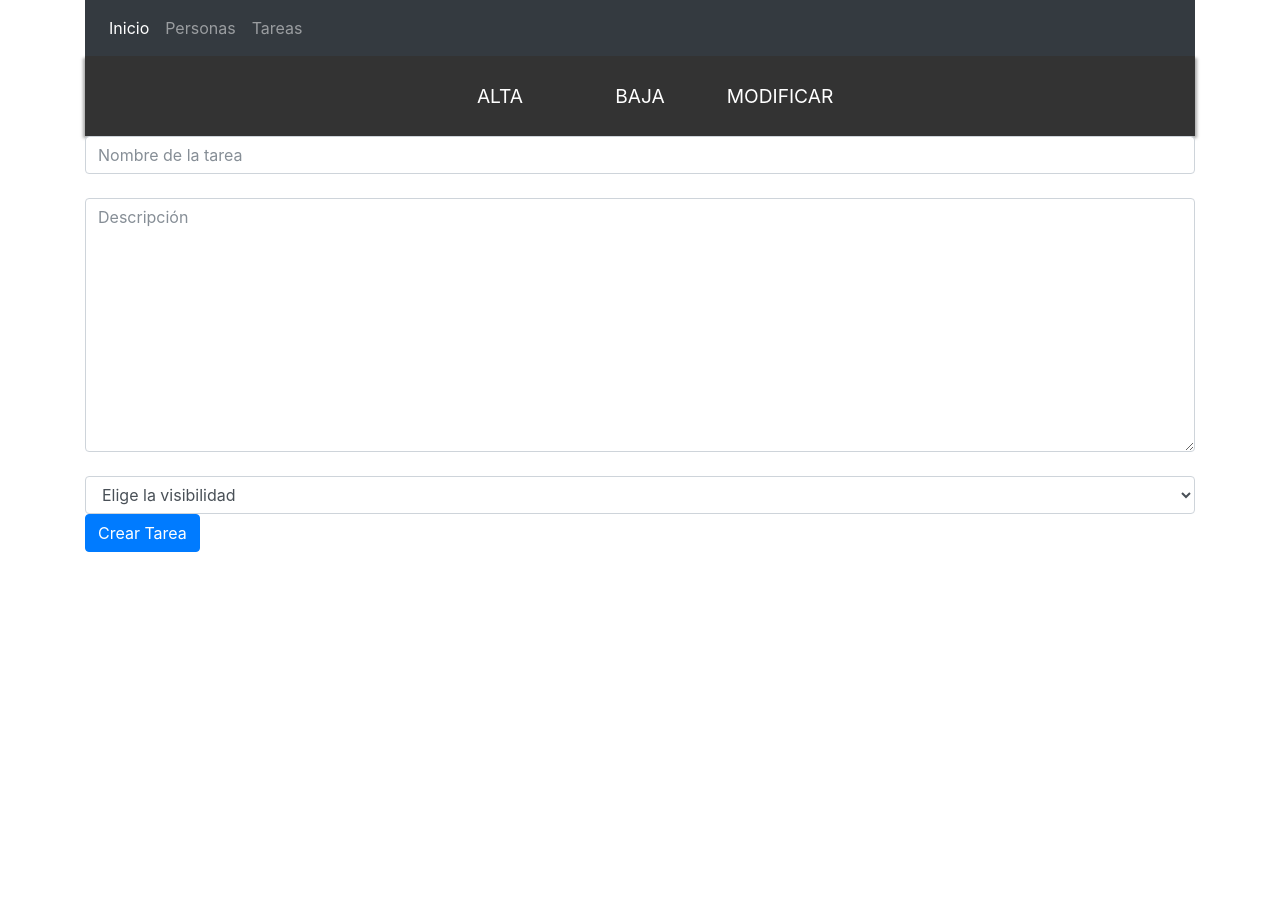
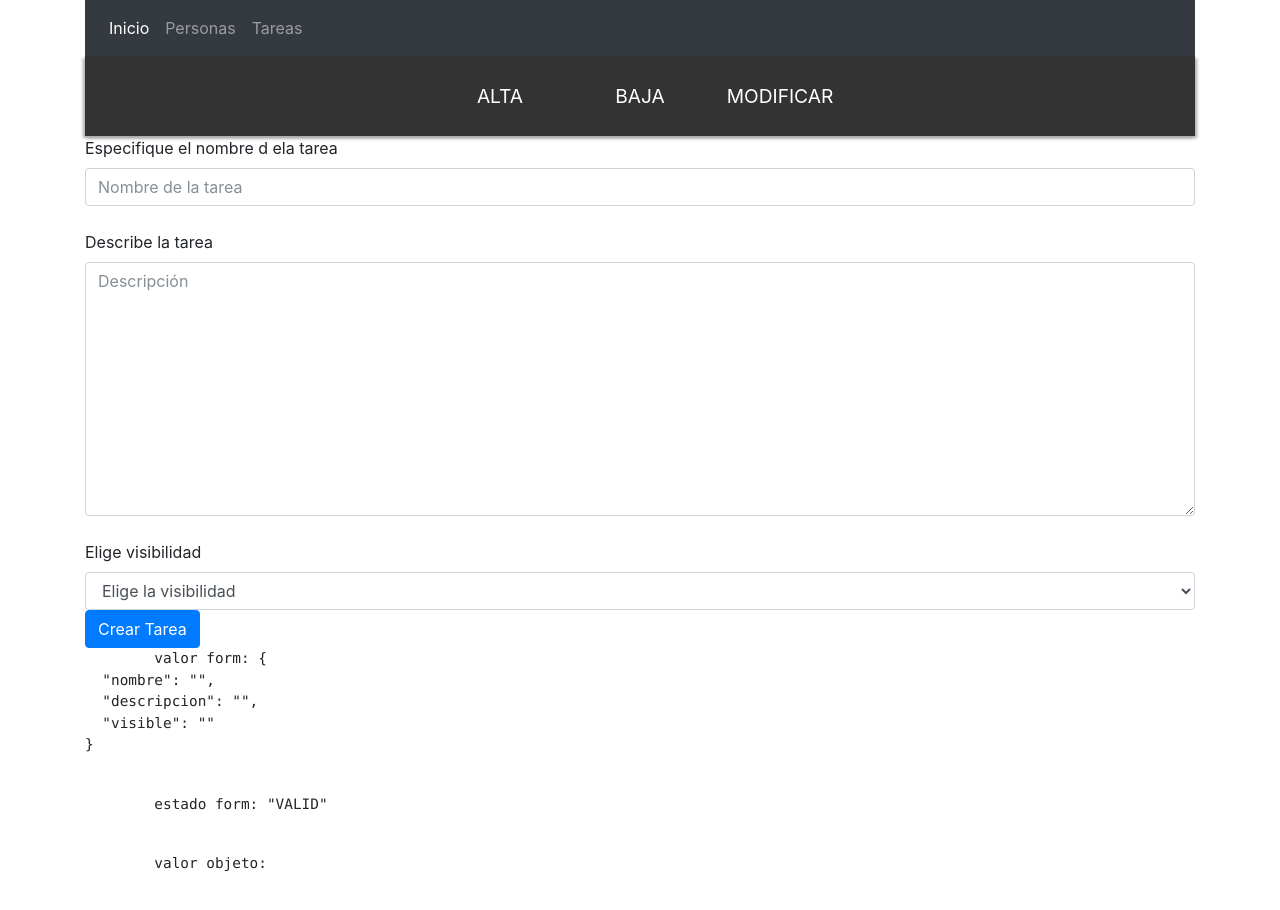
Before and after one commit to mariafonfria/mariafonfria, an Angular app: page /addTarea in a window 1280 px wide. Before the commit the page ends 800 px from the top, so only its background shows below. Built offline with nearby package versions, Linux system fonts and the light colour scheme.

Commit message:
servicio para dar de alta y listar tareas, cambiando addtarea y deltarea

```diff
--- a/src/app/app.module.ts
+++ b/src/app/app.module.ts
@@ -24,6 +24,7 @@ import { GlobalNavBarComponent } from './global-nav-bar/global-nav-bar.component
 
 import { NavPersonaComponent } from './personas/nav-persona/nav-persona.component';
 import { NavTareasComponent } from './tareas/nav-tareas/nav-tareas.component';
+import { PresupuestoService } from './servicios/presupuesto.service';
 
 
 
@@ -69,7 +70,7 @@ const routes: Routes = [
     ReactiveFormsModule,
     HttpModule
   ],
-  providers: [],
+  providers: [ PresupuestoService ],
   bootstrap: [AppComponent]
 })
 export class AppModule { }
--- /dev/null
+++ b/src/app/servicios/presupuesto.service.ts
@@ -0,0 +1,35 @@
+import { Injectable } from '@angular/core';
+import { Headers, Http, Response } from '@angular/http';
+import 'rxjs/Rx';
+
+@Injectable()
+export class PresupuestoService {
+
+  presURL = 'https://manolita-d893f.firebaseio.com/presupuestos.json';
+
+  constructor(private http: Http) { }
+
+  postPresupuesto(presupuesto: any) {
+    const newpres = JSON.stringify(presupuesto);//convierte parametro en una cadena
+    const headers = new Headers({
+      'ContentType': 'application/json'
+    });
+
+    return this.http.post( this.presURL, newpres, {headers})
+      .map( res  => {
+        console.log( res.json());
+        return res.json();
+      })
+
+  }
+
+  getPresupuestos() {
+    return this.http.get( this.presURL)
+      .map(
+        res => res.json()
+      )
+  }
+
+
+
+}
--- a/src/app/tareas/add-tarea/add-tarea.component.html
+++ b/src/app/tareas/add-tarea/add-tarea.component.html
@@ -1,13 +1,28 @@
+
     <app-nav-tareas></app-nav-tareas>
+    <form [formGroup]="presupuestoForm" (ngSubmit)="onSubmit()"><!-- (ngSubmit)="onSubmit()" -->
         <div class="incontainer">
-        <input type="text" class="form-control" ngModel name="name" placeholder="Nombre de la tarea">
+            <label for="nombre" >Especifique el nombre d ela tarea</label>
+            <input type="text" class="form-control" formControlName="nombre" id="nombre" ngModel name="name" placeholder="Nombre de la tarea">
         <br>
-    <textarea cols="30" rows="10" class="form-control" ngModel name="description" placeholder="Descripción"></textarea>
+        <label for="descripcion" >Describe la tarea</label>
+        <textarea cols="30" rows="10" id ="descripcion" formControlName="descripcion" class="form-control" ngModel name="description" placeholder="Descripción"></textarea>
         <br>
-    <select class="form-control" NgModel name="mode" id="">
+        <label for="visible" >Elige visibilidad</label>
+        <select class="form-control" NgModel name="mode" formControlName="visible" id="visible">
           <option value="">Elige la visibilidad</option>
           <option value="visible">Visible</option>
           <option value="invisible">Invisible</option>
         </select>
-        <button ng-click="modifyTask()" class="btn btn-primary">Crear Tarea</button>
+            <button type="submit"   class="btn btn-primary">Crear Tarea</button><!-- (click)="onSubmit()" -->
         </div>
+    </form>
+    <pre>
+        valor form: {{ presupuestoForm.value | json}}
+    </pre>
+    <pre>
+        estado form: {{ presupuestoForm.status | json}}
+    </pre>
+    <pre>
+        valor objeto: {{ presupuesto | json}}
+    </pre>
--- a/src/app/tareas/add-tarea/add-tarea.component.ts
+++ b/src/app/tareas/add-tarea/add-tarea.component.ts
@@ -1,4 +1,6 @@
 import { Component, OnInit } from '@angular/core';
+import { FormControl, FormGroup, FormBuilder } from '@angular/forms';
+import {  PresupuestoService } from '../../servicios/presupuesto.service';
 
 @Component({
   selector: 'app-add-tarea',
@@ -6,10 +8,33 @@ import { Component, OnInit } from '@angular/core';
   styleUrls: ['./add-tarea.component.css']
 })
 export class AddTareaComponent implements OnInit {
+  presupuestoForm: FormGroup;
+  presupuesto: any;
 
-  constructor() { }
+  constructor(private pf: FormBuilder, private presupuestoService: PresupuestoService) { }
 
   ngOnInit() {
+    this.presupuestoForm = this.pf.group({
+      nombre: '',
+      descripcion: '',
+      visible: ''
+    });
+  }
+
+  onSubmit(){
+    alert("dentro submit");
+    this.presupuesto = this.savePresupuesto();
+    this.presupuestoService.postPresupuesto( this.presupuesto ).subscribe(newpres => {} )
+  }
+
+  savePresupuesto()  {
+    alert("dentro save");
+    const savePresupuesto2 = {
+      nombre: this.presupuestoForm.get('nombre').value,
+      descripcion: this.presupuestoForm.get('descripcion').value,
+      visible: this.presupuestoForm.get('visible').value
+    }
+    return savePresupuesto2;
   }
 
 }
--- a/src/app/tareas/del-tarea/del-tarea.component.html
+++ b/src/app/tareas/del-tarea/del-tarea.component.html
@@ -1,3 +1,4 @@
+
 <app-nav-tareas></app-nav-tareas>
 <div class="container table-responsive">
   <table class=" table table-bordered table-striped">
@@ -9,9 +10,12 @@
       </tr>
     </thead>
     <tbody>
-      <td>Send Email</td>
-      <td>Sends an email with voice command: Send email to [User] [Subject] [Content]</td>
-      <td>Delete</td>
+      <tr *ngFor="let presupuesto of presupuestos">
+        <td>{{ presupuesto.nombre }}</td>
+        <td>{{ presupuesto.descripcion }}</td>
+        <td>{{ presupuesto.visible }}</td>
+        <td><button >BORRAR</button></td>
+      </tr>
     </tbody>
   </table>
 </div>
--- a/src/app/tareas/del-tarea/del-tarea.component.ts
+++ b/src/app/tareas/del-tarea/del-tarea.component.ts
@@ -1,4 +1,5 @@
 import { Component, OnInit } from '@angular/core';
+import { PresupuestoService } from '../../servicios/presupuesto.service';
 
 @Component({
   selector: 'app-del-tarea',
@@ -7,7 +8,19 @@ import { Component, OnInit } from '@angular/core';
 })
 export class DelTareaComponent implements OnInit {
 
-  constructor() { }
+  presupuestos: any[] = [];
+
+
+  constructor( private presupuestoService: PresupuestoService ) {
+    this.presupuestoService.getPresupuestos()
+      .subscribe( presupuestos => {
+        for(const id$ in presupuestos ){
+          const p = presupuestos[id$];
+          p.id$ = id$;
+          this.presupuestos.push(presupuestos[id$]);
+        }
+      })
+  }
 
   ngOnInit() {
   }
```
Lines whose indentation alone changed are shown as unchanged.
